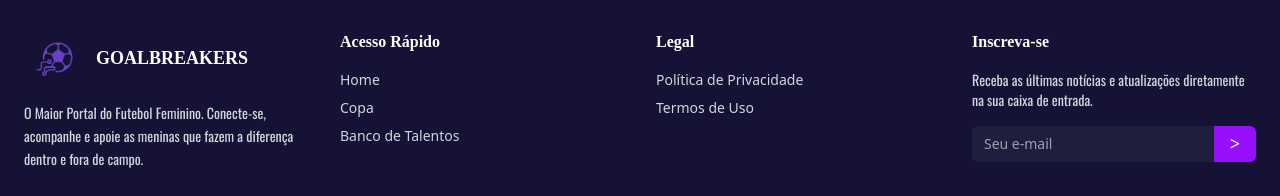
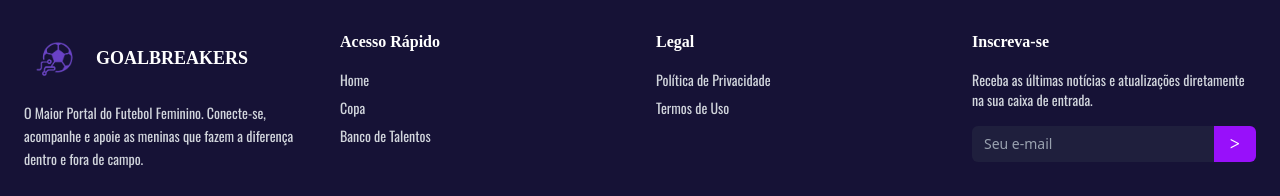
Before and after one commit to Goal-Breakers/GoalBreakers-LandingPage, a React (Vite) app in the folder goalbreakers-web/: page / in a window 1280 px wide. Shown: the part 1306-1502 px from the top of the page. Built offline with nearby package versions, Linux system fonts and the light colour scheme; a web font is replaced by a local one.

Commit message:
style/fonts

```diff
--- a/goalbreakers-web/src/index.css
+++ b/goalbreakers-web/src/index.css
@@ -56,3 +56,7 @@ button{
 p{
   font-family: 'Oswald';
 }
+
+li{
+  font-family: 'Oswald';
+}
```
